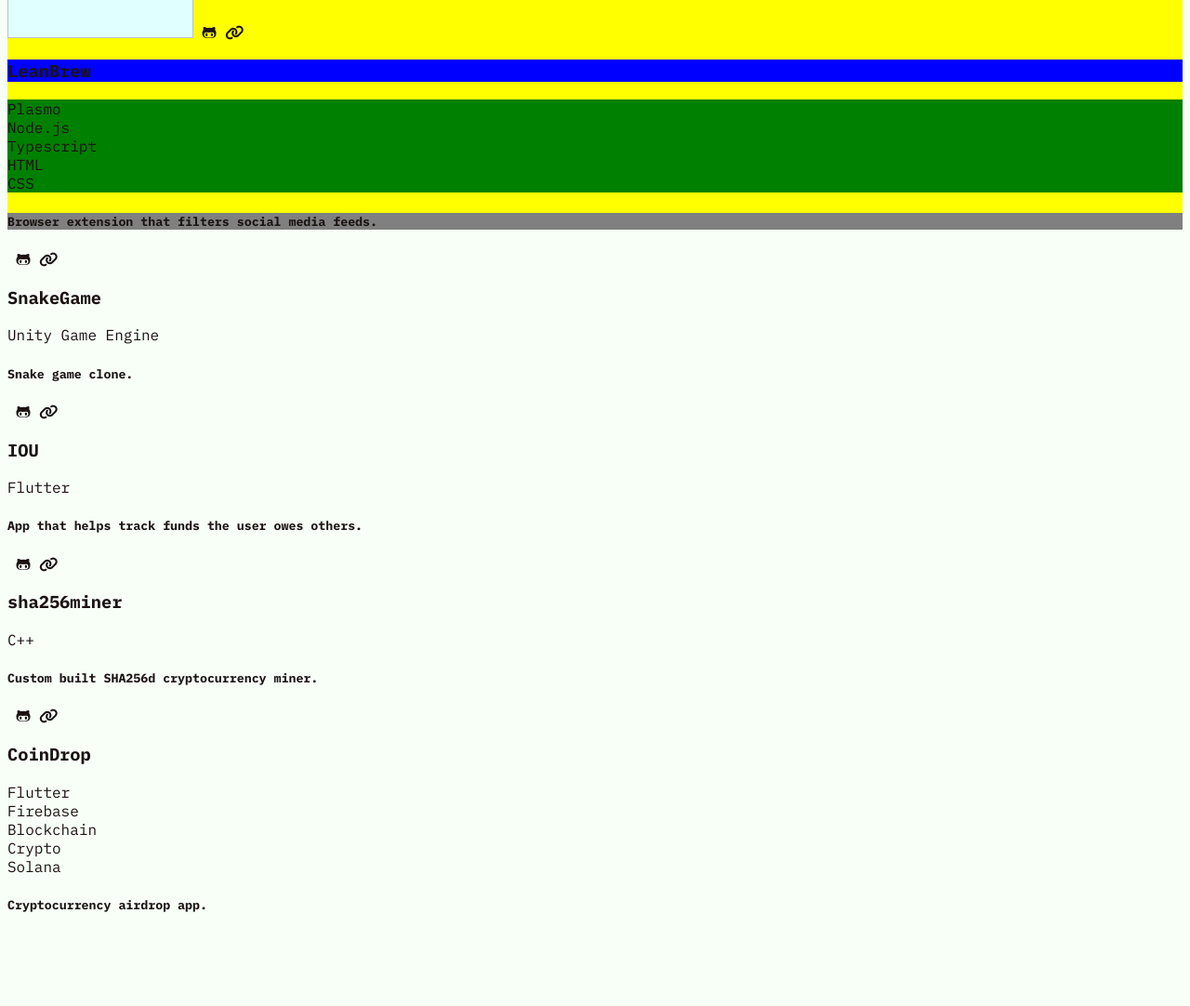
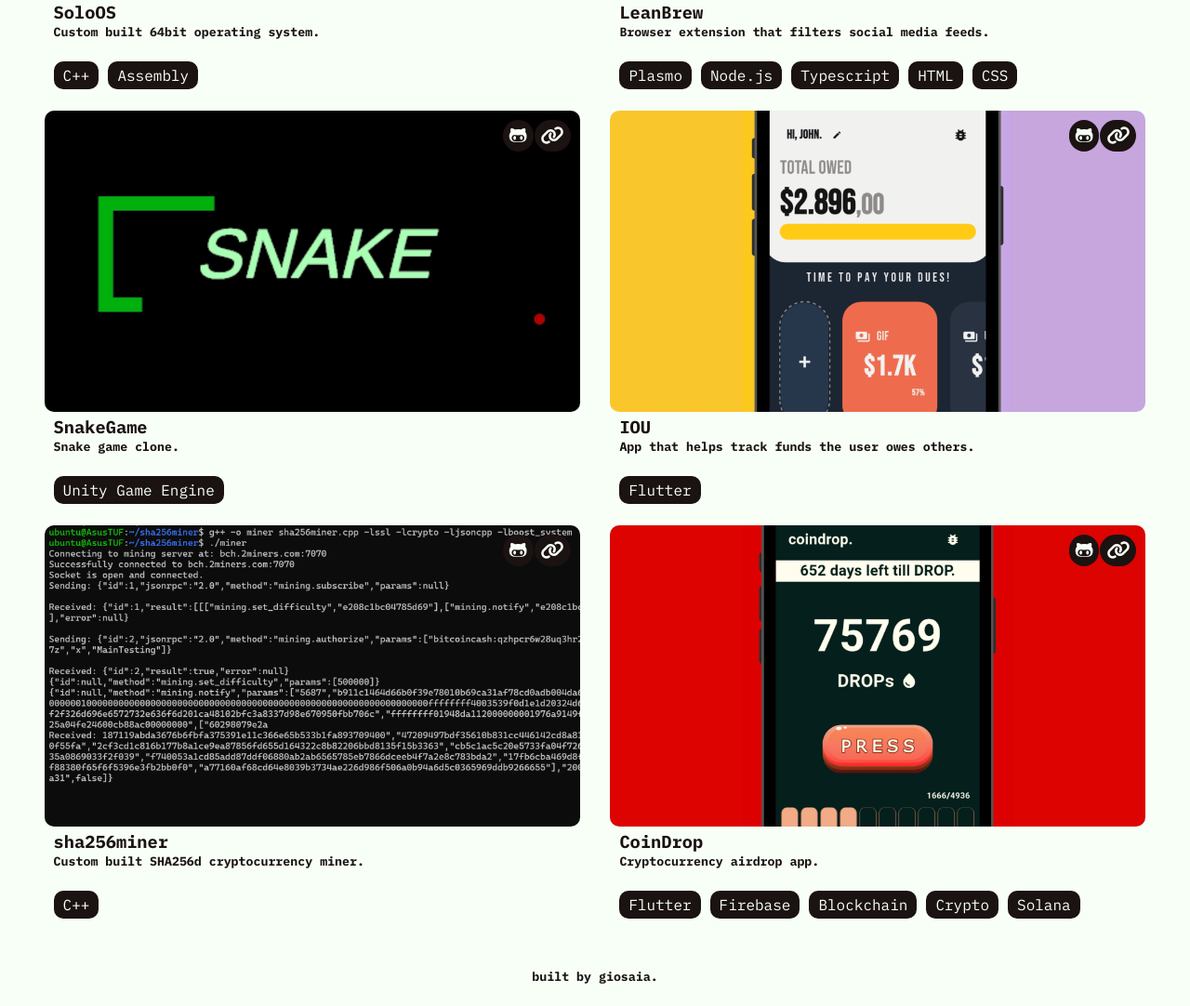
Before and after one commit to gspteck/gspteck, a website: page public/index.html in a window 1280 px wide. Shown: the part 1196-2278 px from the top of the page at 93% size. Before the commit the page ends 2200 px from the top, so only its background shows below. Drawn offline with Linux system fonts and the light colour scheme.

Commit message:
Completed Portfolio.

```diff
--- a/public/index.html
+++ b/public/index.html
@@ -77,73 +77,81 @@
 
 				<!--  Projects  -->
 				<h2 class="section-title">Projects</h2>
+				<div class="projs-container">
 						<div class="proj-wrapper">
 								<!--  Image  -->
-						<img class="proj-img" src="">
+								<img class="proj-img" src="./assets/projects/soloos_thumb.png">
 								<!--  Icons  -->
-						<i class="fa-brands fa-github-alt"></i>
-						<i class="fa-solid fa-link"></i>
+								<i class="proj-icon fa-brands fa-github-alt" onclick="launchUrl('https://github.com/gspteck/SoloOS.git')"></i>
+								<i class="proj-icon fa-solid fa-link"></i>
 								<!--  Title  -->
 								<h3 class="proj-title">SoloOS</h3>
+								<h5 class="proj-description">Custom built 64bit operating system.</h5>
 								<div class="proj-stack">C++</div><div class="proj-stack">Assembly</div>
-						<h5 class="proj-description">Custom built 64bit operating system.</h5>
 						</div>
 						<div class="proj-wrapper">
 								<!--  Image  -->
-						<img class="proj-img" src="g">
+								<img class="proj-img" src="./assets/projects/leanbrew_thumb.png">
 								<!--  Icons  -->
-						<i class="fa-brands fa-github-alt"></i>
-						<i class="fa-solid fa-link"></i>
+								<i class="proj-icon fa-brands fa-github-alt" onclick="launchUrl('https://github.com/gspteck/LeanBrew.git')"></i>
+								<i class="proj-icon fa-solid fa-link"></i>
 								<!--  Title  -->
 								<h3 class="proj-title">LeanBrew</h3>
+								<h5 class="proj-description">Browser extension that filters social media feeds.</h5>
 								<div class="proj-stack">Plasmo</div><div class="proj-stack">Node.js</div><div class="proj-stack">Typescript</div><div class="proj-stack">HTML</div><div class="proj-stack">CSS</div>
-						<h5 class="proj-description">Browser extension that filters social media feeds.</h5>
 						</div>
-				<div>
+				</div>
+				<div class="projs-container">
+						<div class="proj-wrapper">
 								<!--  Image  -->
-						<img src="">
+								<img class="proj-img" src="./assets/projects/snakegame_thumb.png">
 								<!--  Icons  -->
-						<i class="fa-brands fa-github-alt"></i>
-						<i class="fa-solid fa-link"></i>
+								<i class="proj-icon fa-brands fa-github-alt" onclick="launchUrl('https://github.com/gspteck/SnakeGame.git')"></i>
+								<i class="proj-icon fa-solid fa-link"></i>
 								<!--  Title  -->
-						<h3>SnakeGame</h3>
-						<div>Unity Game Engine</div>
-						<h5>Snake game clone.</h5>
+								<h3 class="proj-title">SnakeGame</h3>
+								<h5 class="proj-description">Snake game clone.</h5>
+								<div class="proj-stack">Unity Game Engine</div>
 						</div>
-				<div>
+						<div class="proj-wrapper">
 								<!--  Image  -->
-						<img src="">
+								<img class="proj-img" src="assets/projects/iou_thumb.png">
 								<!--  Icons  -->
-						<i class="fa-brands fa-github-alt"></i>
-						<i class="fa-solid fa-link"></i>
+								<i class="proj-icon fa-brands fa-github-alt" onclick="launchUrl('https://github.com/gspteck/IOU.git')"></i>
+								<i class="proj-icon fa-solid fa-link" onclick="launchUrl('https://play.google.com/store/apps/details?id=com.gspteck.iou')"></i>
 								<!--  Title  -->
-						<h3>IOU</h3>
-						<div>Flutter</div>
-						<h5>App that helps track funds the user owes others.</h5>
+								<h3 class="proj-title">IOU</h3>
+								<h5 class="proj-description">App that helps track funds the user owes others.</h5>
+								<div class="proj-stack">Flutter</div>
 						</div>
-				<div>
+				</div>
+				<div class="projs-container">
+						<div class="proj-wrapper">
 								<!--  Image  -->
-						<img src="">
+								<img class="proj-img" src="./assets/projects/sha256miner_thumb.png">
 								<!--  Icons  -->
-						<i class="fa-brands fa-github-alt"></i>
-						<i class="fa-solid fa-link"></i>
+								<i class="proj-icon fa-brands fa-github-alt" onclick="launchUrl('https://github.com/gspteck/sha256miner.git')"></i>
+								<i class="proj-icon fa-solid fa-link"></i>
 								<!--  Title  -->
-						<h3>sha256miner</h3>
-						<div>C++</div>
-						<h5>Custom built SHA256d cryptocurrency miner.</h5>
+								<h3 class="proj-title">sha256miner</h3>
+								<h5 class="proj-description">Custom built SHA256d cryptocurrency miner.</h5>
+								<div class="proj-stack">C++</div>
 						</div>
-				<div>
+						<div class="proj-wrapper">
 								<!--  Image  -->
-						<img src="">
+								<img class="proj-img" src="./assets/projects/coindrop_thumb.png">
 								<!--  Icons  -->
-						<i class="fa-brands fa-github-alt"></i>
-						<i class="fa-solid fa-link"></i>
+								<i class="proj-icon fa-brands fa-github-alt"></i>
+								<i class="proj-icon fa-solid fa-link" onclick="launchUrl('https://play.google.com/store/apps/details?id=com.gspteck.coindrop')"></i>
 								<!--  Title  -->
-						<h3>CoinDrop</h3>
-						<div>Flutter</div><div>Firebase</div><div>Blockchain</div><div>Crypto</div><div>Solana</div>
-						<h5>Cryptocurrency airdrop app.</h5>
+								<h3 class="proj-title">CoinDrop</h3>
+								<h5 class="proj-description">Cryptocurrency airdrop app.</h5>
+								<div class="proj-stack">Flutter</div><div class="proj-stack">Firebase</div><div class="proj-stack">Blockchain</div><div class="proj-stack">Crypto</div><div class="proj-stack">Solana</div>
+						</div>
 				</div>
 
+				<!--  Footer  -->
+				<h5 id="creds">built by giosaia.</h5>
     </body>
     <script src="./scripts/main.js"></script>
 </html>
--- a/public/scripts/main.js
+++ b/public/scripts/main.js
@@ -0,0 +1,3 @@
+function launchUrl(url) {
+	window.open(url, "_blank");
+}
--- a/public/stylesheets/style.css
+++ b/public/stylesheets/style.css
@@ -67,12 +67,12 @@ body {
 	margin: 10px;
 	padding: 10px;
 	border: 3px solid var(--textColor);
-	border-radius: 15px;
+border-radius: 15px;
 }
 .exp-header {
 	display: flex;
 	align-items: center;
-	gap: 20px;
+	gap: 10px;
 }
 .exp-logo-container {
 	margin: 0;
@@ -93,20 +93,100 @@ body {
 }
 
 /*  Projects  */
+.projs-container {
+	margin-top: 10px;
+	margin-bottom: 20px;
+	display: flex;
+	justify-content: center;
+	gap: 1vw;
+	flex-wrap: wrap;
+}
 .proj-wrapper {
-	background-color: yellow;
+	width: 45vw;
+	margin-left: 10px;
+	margin-right: 10px;
+	position: relative;
 }
 .proj-img {
-	width: 200px;
-	height: 100px;
-	background-color: lightcyan;
+	width: 45vw;
+	border-radius: 10px;
+}
+.proj-icon {
+	padding: 7px;
+	position: absolute;
+	font-size: 20px;
+	color: var(--backgroundColor);
+	border-radius: 25px;
+	background-color: var(--textColor);
+	cursor: pointer;
+}
+.proj-icon.fa-github-alt {
+  top: 10px;
+  right: 50px;
+}
+.proj-icon.fa-link {
+  top: 10px;
+  right: 10px;
 }
 .proj-title {
-	background-color: blue;
+	margin: 0 0 0 10px;
+}
+.proj-description {
+	margin: 0 0 20px 10px;
 }
 .proj-stack {
-	background-color: green;
+	margin: 3px 0 3px 10px;
+	padding: 5px 10px 5px 10px;
+	display: inline-block;
+	border-radius: 10px;
+	color: var(--backgroundColor);
+	background-color: var(--textColor);
 }
-.proj-description {
-	background-color: grey;
+
+/*  Footer  */
+#creds {
+	margin-top: 50px;
+	text-align: center;
 }
+
+/*  Mobile CSS  */
+@media screen and (max-width: 480px) {
+    #data-container h1 {
+        font-size: 28px;
+        line-height: 26px;
+    }
+    #data-container h4 {
+        font-size: 14px;
+    }
+    #data-container ul li i {
+        font-size: 20px;
+        margin: 0;
+    }
+    #quote-container h1 {
+        font-size: 16px;
+    }
+
+    .exp-logo-container img {
+        width: 30px;
+        height: 30px;
+    }
+    .exp-name-container h3 {
+        font-size: 18px;
+    }
+    .exp-description {
+        font-size: 12px;
+    }
+
+		.proj-wrapper {
+			width: 90vw;
+		}
+		.proj-img {
+			width: 90vw;
+		}
+    .proj-title {
+        font-size: 18px;
+    }
+    .proj-stack {
+        font-size: 12px;
+    }
+}
```
Also changed, not shown: public/404.html (added, +33 -0 lines), public/assets/projects/coindrop_thumb.png (added), public/assets/projects/iou_thumb.png (added), public/assets/projects/leanbrew_thumb.png (added), public/assets/projects/project_placeholder.png, public/assets/projects/sha256miner_thumb.png (added), public/assets/projects/snakegame_thumb.png (added), public/assets/projects/soloos_thumb.png (added), 1 other file. Lines whose indentation alone changed are shown as unchanged.
